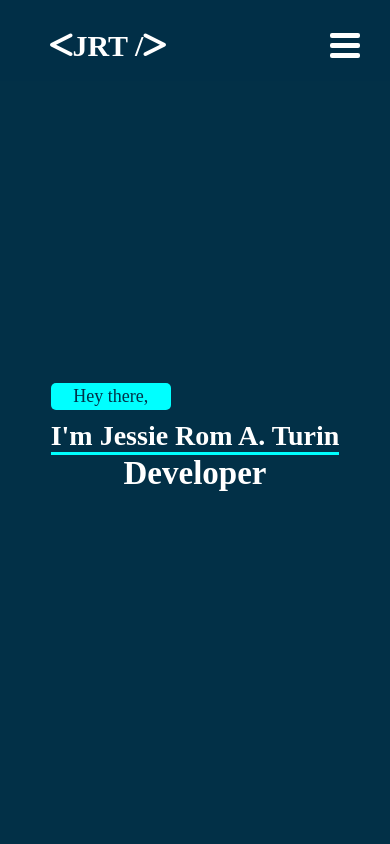
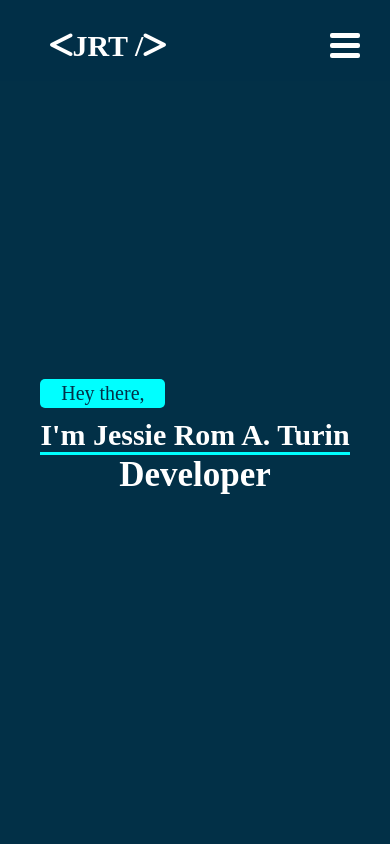
Before and after one commit to SirJessie/MyPortfolio, a React (Create React App) app: page / in a window 390 px wide. Shown: the top 844 px of the page. Built offline with nearby package versions, Linux system fonts and the light colour scheme.

Commit message:
responsive update

```diff
--- a/src/styles/ResponsiveNavbar.scss
+++ b/src/styles/ResponsiveNavbar.scss
@@ -18,14 +18,14 @@
         .header-banner{
             .banner-content{
                 .greet-text{
-                    width: 120px;
-                    font-size: 18px;
+                    width: 125px;
+                    font-size: 20px;
                 }
                 .name-text{
-                    font-size: 28px;
+                    font-size: 30px;
                 }
                 .career-text{
-                    font-size: 33px;
+                    font-size: 35px;
                 }
             }
         }
--- a/src/styles/ResponsiveSection.scss
+++ b/src/styles/ResponsiveSection.scss
@@ -41,13 +41,13 @@
                     grid-template-columns: repeat(1, 1fr);
                     grid-gap: 40px;
                     align-items: center;
-                    padding: 30px 0 20px 30px;
+                    padding: 30px 0 20px 5px;
 
                     .project-card{
                         width: 340px;
 
                         .card-icons{
-                            grid-template-columns: repeat(4, 1fr);
+                            grid-template-columns: repeat(3, 1fr);
                         }
                     }
                 }
```
